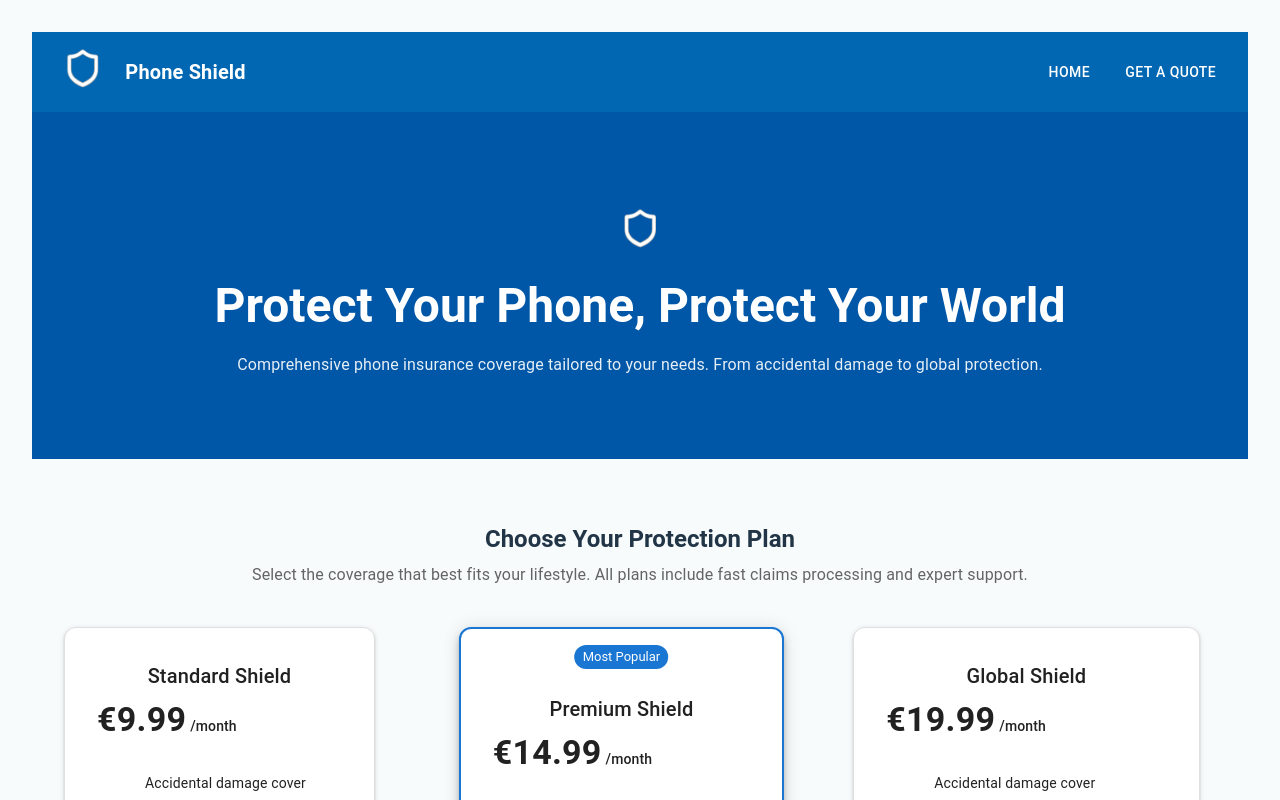
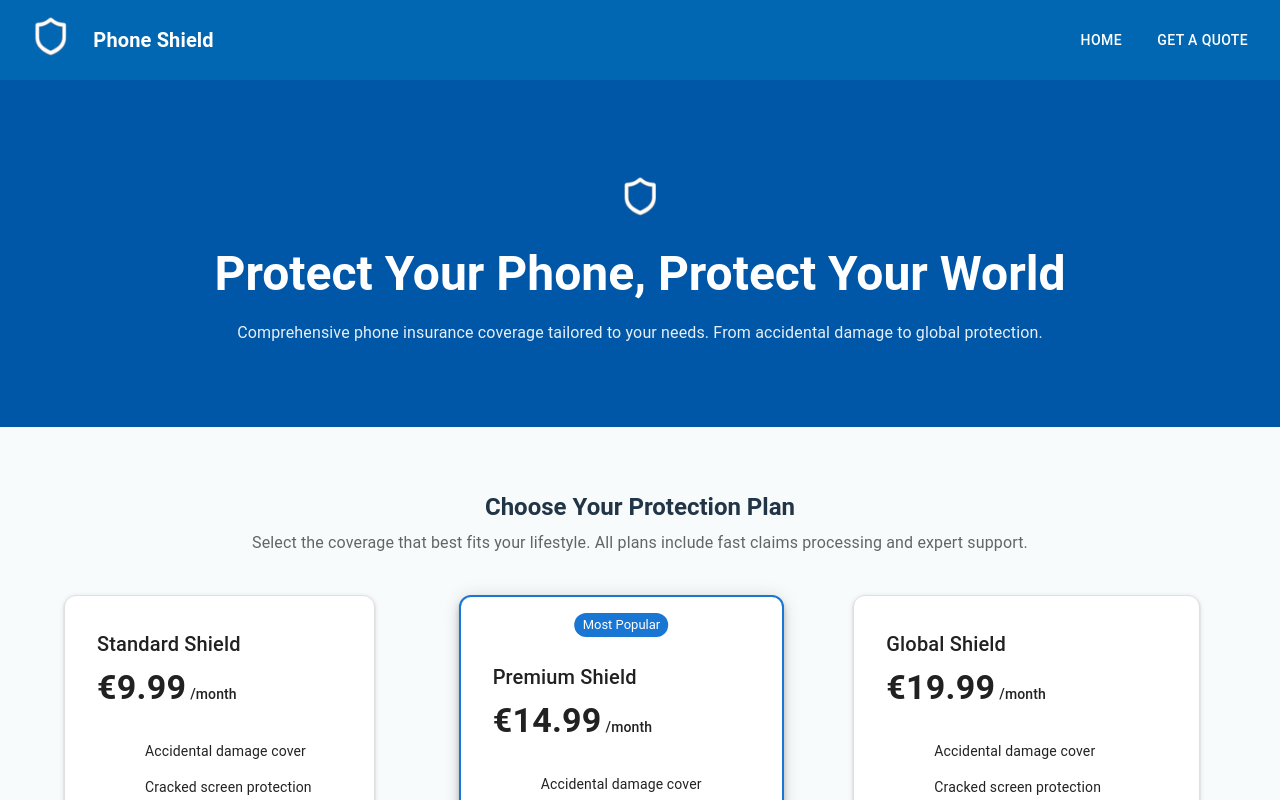
Before and after one commit to CoffeeMan1ac/project-streamline, a React app in the folder frontend/: page / in a window 1280 px wide. Shown: the top 800 px of the page. Built offline with nearby package versions, Linux system fonts and the light colour scheme; some icons are missing; the HTML template or start-up script is replaced by a standard one.

Commit message:
Fix margin and padding issue

```diff
--- a/frontend/src/App.css
+++ b/frontend/src/App.css
@@ -1,8 +1,6 @@
 #root {
-  max-width: 1280px;
-  margin: 0 auto;
-  padding: 2rem;
-  text-align: center;
+  margin: 0;
+  padding: 0;
 }
 
 .logo {
```
